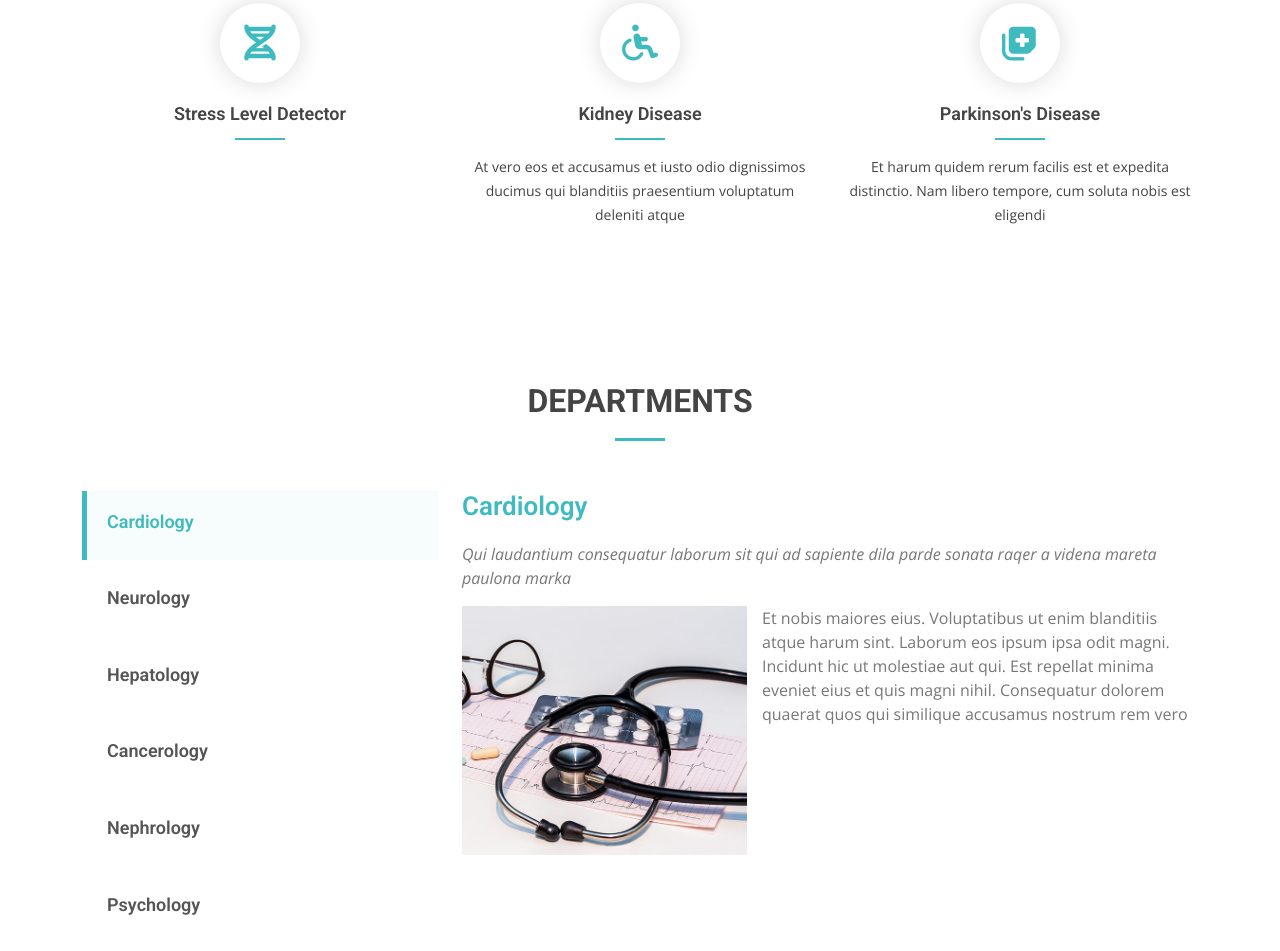
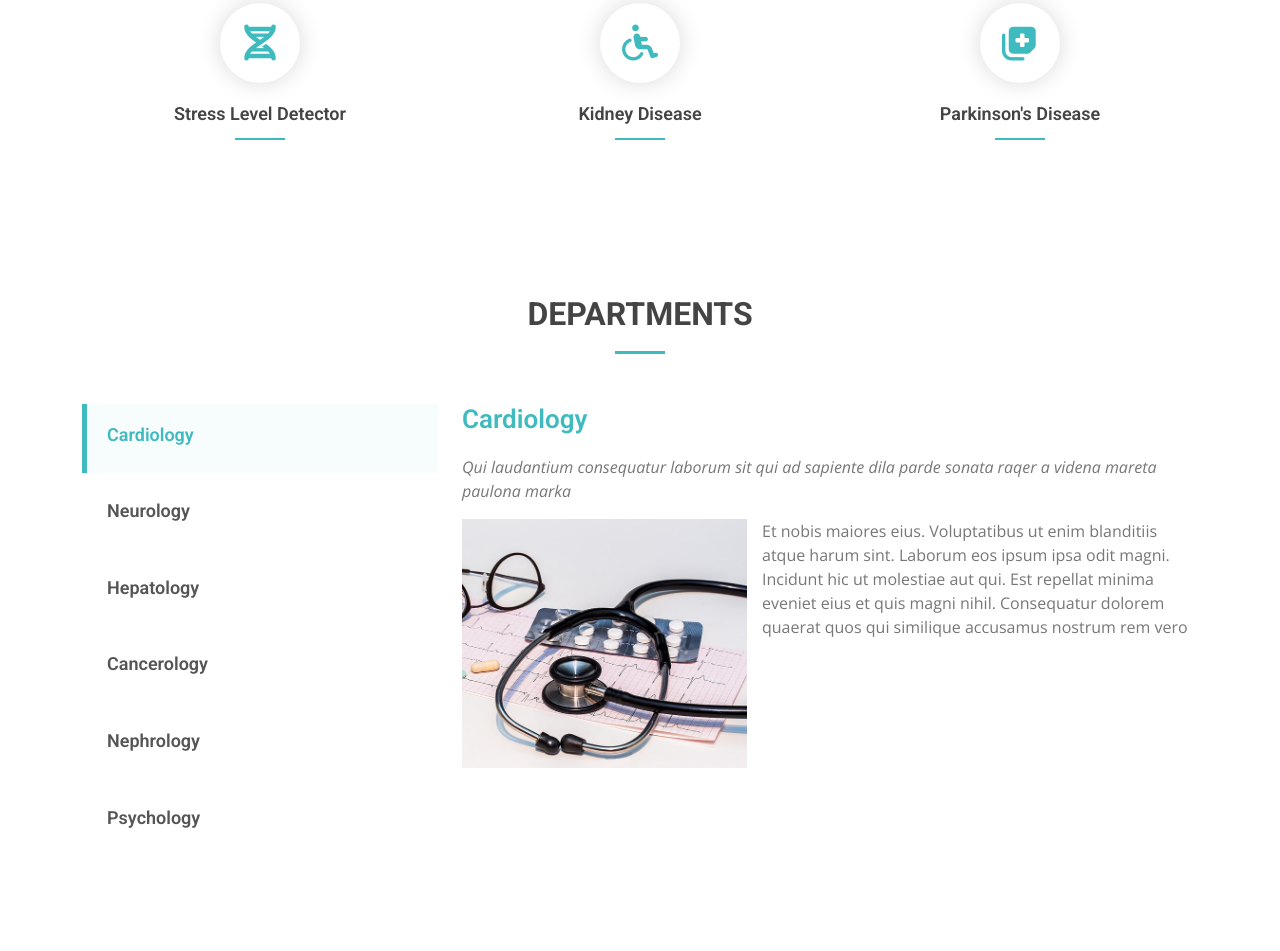
Before and after one commit to My-Web-Station/MultiMed, a plain HTML site: page index.html in a window 1280 px wide. Shown: the part 1578-2529 px from the top of the page. Drawn offline with nearby package versions, Linux system fonts and the light colour scheme.

Commit message:
Update index.html

```diff
--- a/index.html
+++ b/index.html
@@ -187,12 +187,12 @@
           <div class="col-lg-4 col-md-6 icon-box" data-aos="zoom-in" data-aos-delay="200">
             <div class="icon"><i class="fas fa-wheelchair"></i></div>
             <h4 class="title"><a href="https://kidney-anand.herokuapp.com/" target="_blank">Kidney Disease</a></h4>
-            <p class="description">At vero eos et accusamus et iusto odio dignissimos ducimus qui blanditiis praesentium voluptatum deleniti atque</p>
+
           </div>
           <div class="col-lg-4 col-md-6 icon-box" data-aos="zoom-in" data-aos-delay="300">
             <div class="icon"><i class="fas fa-notes-medical"></i></div>
             <h4 class="title"><a href="https://park-anand.herokuapp.com/" target="_blank">Parkinson's Disease</a></h4>
-            <p class="description">Et harum quidem rerum facilis est et expedita distinctio. Nam libero tempore, cum soluta nobis est eligendi</p>
+
           </div>
         </div>
 
```
